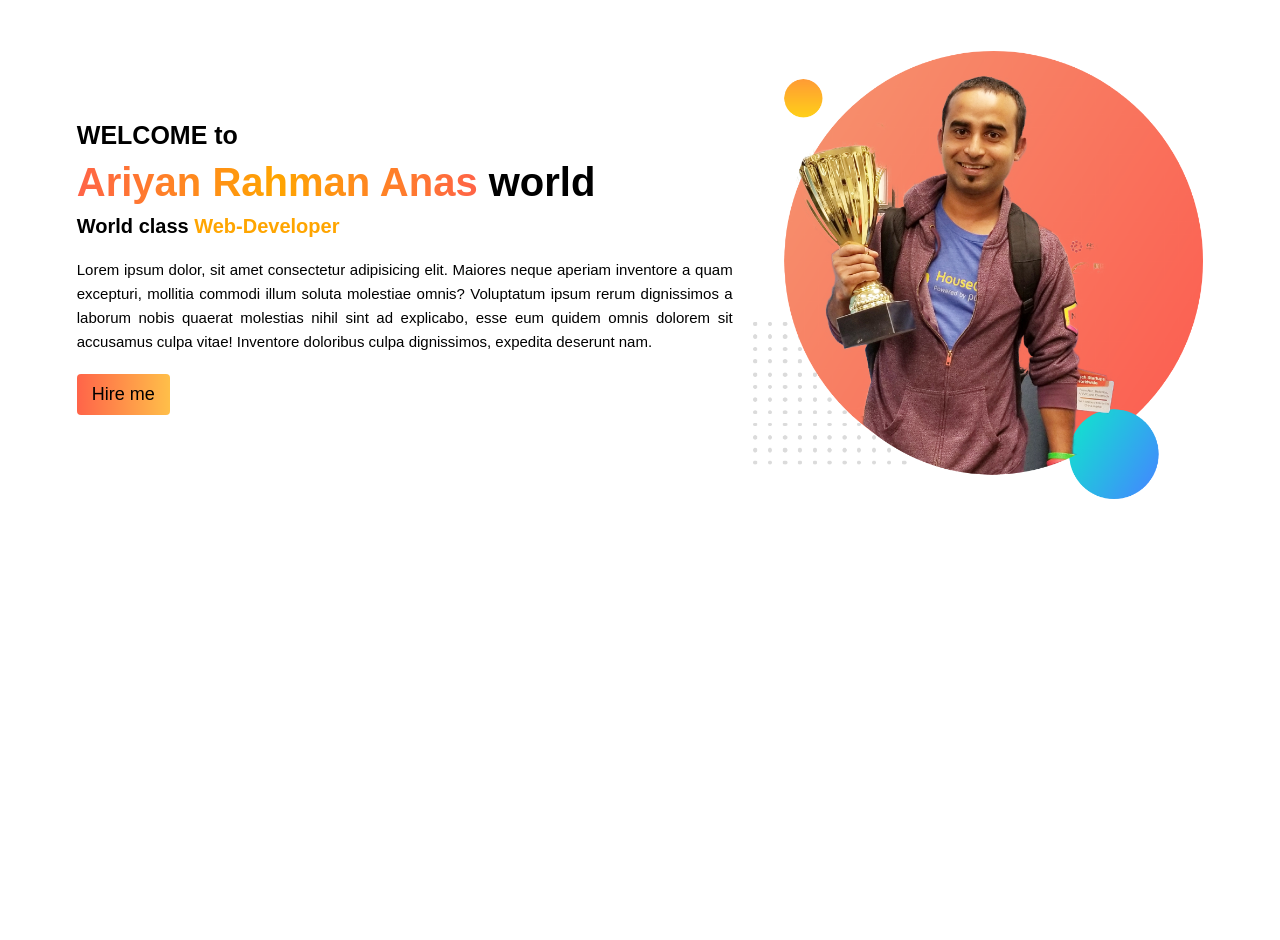
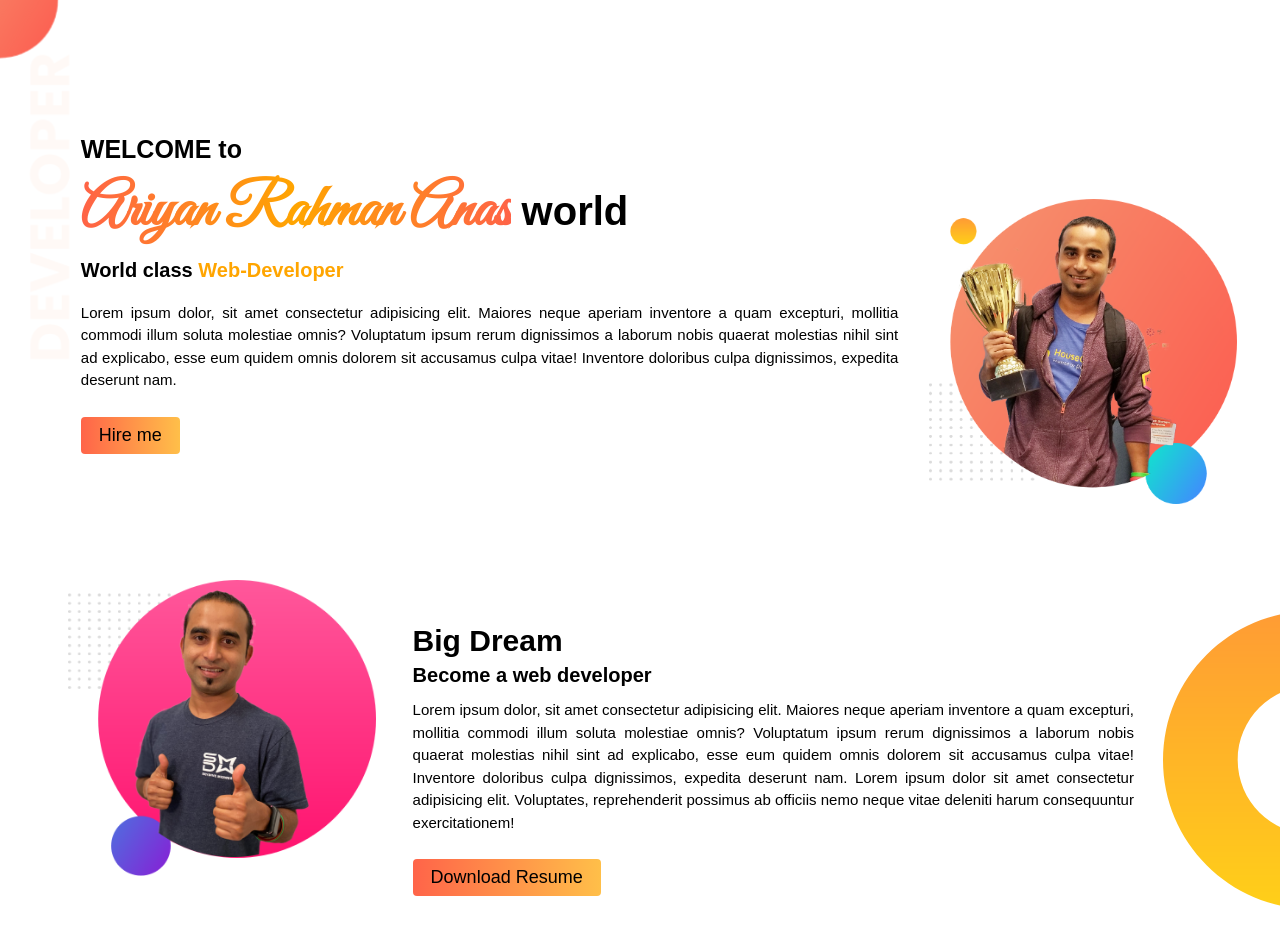
Before and after one commit to Ariyan-Rahamn-Anas/web_portfolio, a plain HTML site: page index.html in a window 1280 px wide. Before the commit the page ends 800 px from the top, so only its background shows below. Drawn offline with Linux system fonts and the light colour scheme.

Commit message:
dream sec added

```diff
--- a/index.html
+++ b/index.html
@@ -5,24 +5,38 @@
     <meta http-equiv="X-UA-Compatible" content="IE=edge">
     <meta name="viewport" content="width=device-width, initial-scale=1.0">
     <title>Web_Portfolio_P.Hero</title>
+
+    <link rel="preconnect" href="https://fonts.googleapis.com">
+<link rel="preconnect" href="https://fonts.gstatic.com" crossorigin>
+<link href="https://fonts.googleapis.com/css2?family=Great+Vibes&display=swap" rel="stylesheet">
+
     <link rel="stylesheet" href="style.css">
 </head>
 <body style="font-family: sans-serif;" >
-    <div class="container">
-        <section class="header-sec">
+    <section class="container">
+        <div class="half-width">
             <h1 class="welcomeMsg">WELCOME to</h1>
              <h1 class="name" ><span>Ariyan Rahman Anas</span> world</h1>
             <h3>World class <span>Web-Developer</span></h3>
-            <p>Lorem ipsum dolor, sit amet consectetur adipisicing elit. Maiores neque aperiam inventore a quam excepturi, mollitia commodi illum soluta molestiae omnis? Voluptatum ipsum rerum dignissimos a laborum nobis quaerat molestias nihil sint ad explicabo, esse eum quidem omnis dolorem sit accusamus culpa vitae! Inventore doloribus culpa dignissimos, expedita deserunt nam.</p>
-            <button>Hire me</button>
-        </section>
-
-        <section class="banner-sec">
+            <p class="header-p">Lorem ipsum dolor, sit amet consectetur adipisicing elit. Maiores neque aperiam inventore a quam excepturi, mollitia commodi illum soluta molestiae omnis? Voluptatum ipsum rerum dignissimos a laborum nobis quaerat molestias nihil sint ad explicabo, esse eum quidem omnis dolorem sit accusamus culpa vitae! Inventore doloribus culpa dignissimos, expedita deserunt nam.</p>
+            <a class="button" href="https://facebook.com/ariyanrahmananas69" target="_blank" >Hire me</a>
+        </div>
+        <div class="half-widthS">
             <img src="./img/jhankar.png" alt="">
-
-        </section>
-    </div>
+        </div>
+    </section>
 
 
+    <section class="dream-sec" >
+        <div class="half-widthh">
+            <img src="./img/jhankar2.png" alt="">
+        </div>
+        <div class="half-widthSS">
+            <h2>Big Dream</h2>
+            <h3>Become a web developer</h3>
+            <p class="dream-p">Lorem ipsum dolor, sit amet consectetur adipisicing elit. Maiores neque aperiam inventore a quam excepturi, mollitia commodi illum soluta molestiae omnis? Voluptatum ipsum rerum dignissimos a laborum nobis quaerat molestias nihil sint ad explicabo, esse eum quidem omnis dolorem sit accusamus culpa vitae! Inventore doloribus culpa dignissimos, expedita deserunt nam. Lorem ipsum dolor sit amet consectetur adipisicing elit. Voluptates, reprehenderit possimus ab officiis nemo neque vitae deleniti harum consequuntur exercitationem! </p>
+            <a class="resume-btn" href="https://www.linkedin.com/in/ariyan-rahman-anas-699a11202/">Download Resume</a>
+        </div>
+    </section>
 </body>
 </html>
--- a/style.css
+++ b/style.css
@@ -5,6 +5,31 @@
 }
 html{
     font-size: 62.5%;
+}
+.container{
+    height: 58rem;
+    display: grid;
+    grid-template-columns: auto auto auto;
+    grid-gap: 2rem;
+    background-image: url(./img/top-banner.png);
+    /* background-image: linear-gradient(rgba(141, 221, 255, 0.1),rgba(143, 239, 250, 0.3)),url(./img/top-banner.png); */
+    background-repeat: no-repeat;
+    /* border: 1px solid green; */
+}
+.half-width{
+    margin-top: 15%;
+    margin-left: 9%;
+    grid-column-start: 1;
+    grid-column-end: 3;
+}
+.half-widthS{
+    margin: 55% 3%;
+    padding-right:9%;
+
+}
+.half-widthS img{
+    width: 100%;
+
 }
 h1{
     margin-bottom: 1rem;
@@ -19,6 +44,8 @@ h1 span{
     font-size: 4rem;
 }
 .name span{
+    font-size: 6rem;
+    font-family: 'Great Vibes', cursive;
     background-image: linear-gradient(to left, tomato, orange, tomato);
     -webkit-background-clip: text;
     -webkit-text-fill-color: transparent;
@@ -30,9 +57,18 @@ h3{
 h3 span{
     color: orange;
 }
-button{
+.header-p{
+    line-height: 1.5;
+    font-size: 1.5rem;
+    text-align: justify;
     margin-top: 2rem;
-    padding:1rem  1.5rem;
+}
+.button{
+    color: black;
+    text-decoration: none;
+    display: inline-block;
+    margin-top: 2.5rem;
+    padding:.8rem 1.8rem;
     border: none;
     font-size: 1.8rem;
     border-radius: .4rem;
@@ -40,28 +76,61 @@ button{
     transition: all .23s;
     cursor: pointer;
 }
-button:hover{
+.button:hover{
     background-image: linear-gradient(to right, #ffbf49, rgb(255, 100, 73));
+}
+
+
+
+/* dreammmmmmmmmmmm---------------------------------------- */
+
+.dream-sec{
+    display: grid;
+    grid-template-columns: auto auto auto auto;
+    grid-gap: 1rem;
+    background-image: url(./img/dream-bg.png);
+    background-repeat: no-repeat;
+    background-position: right;
+}
+.half-widthh{
+    margin-left: 18%;
+    grid-column-start: 1;
+    grid-column-end: 2;
+}
+.half-widthh img{
+    width: 100%;
+}
+.half-widthSS{
+    margin: 5% 3%;
+    padding-right:9%;
+    grid-column-start: 2;
+    grid-column-end: 4;
+}
+h2{
+    font-size: 3rem;
+    margin-bottom: .6rem;
 
 }
-p{
-    line-height: 1.6;
+.dream-p{
+    margin-top: 1.2rem;
+    padding-right:3rem;
+    line-height: 1.5;
     font-size: 1.5rem;
     text-align: justify;
-    margin-top: 2rem;
 }
-.container{
-    margin: 2% 3%;
-    padding: 2% 3%;
+.resume-btn{
+    color: black;
+    text-decoration: none;
+    display: inline-block;
+    margin-top: 2.5rem;
+    padding:.8rem 1.8rem;
+    border: none;
+    font-size: 1.8rem;
+    border-radius: .4rem;
+    background-image: linear-gradient(to left, #ffbf49, rgb(255, 100, 73));
+    transition: all .23s;
+    cursor: pointer;
 }
-.header-sec{
-    padding-right: 2rem;
-    width: 60%;
-    float: left;
-    margin-top: 7rem;
-
+.resume-btn:hover{
+        background-image: linear-gradient(to right, #ffbf49, rgb(255, 100, 73));
 }
-.banner-sec img{
-    width: 100%;
-    width: 40%;
-}
```
